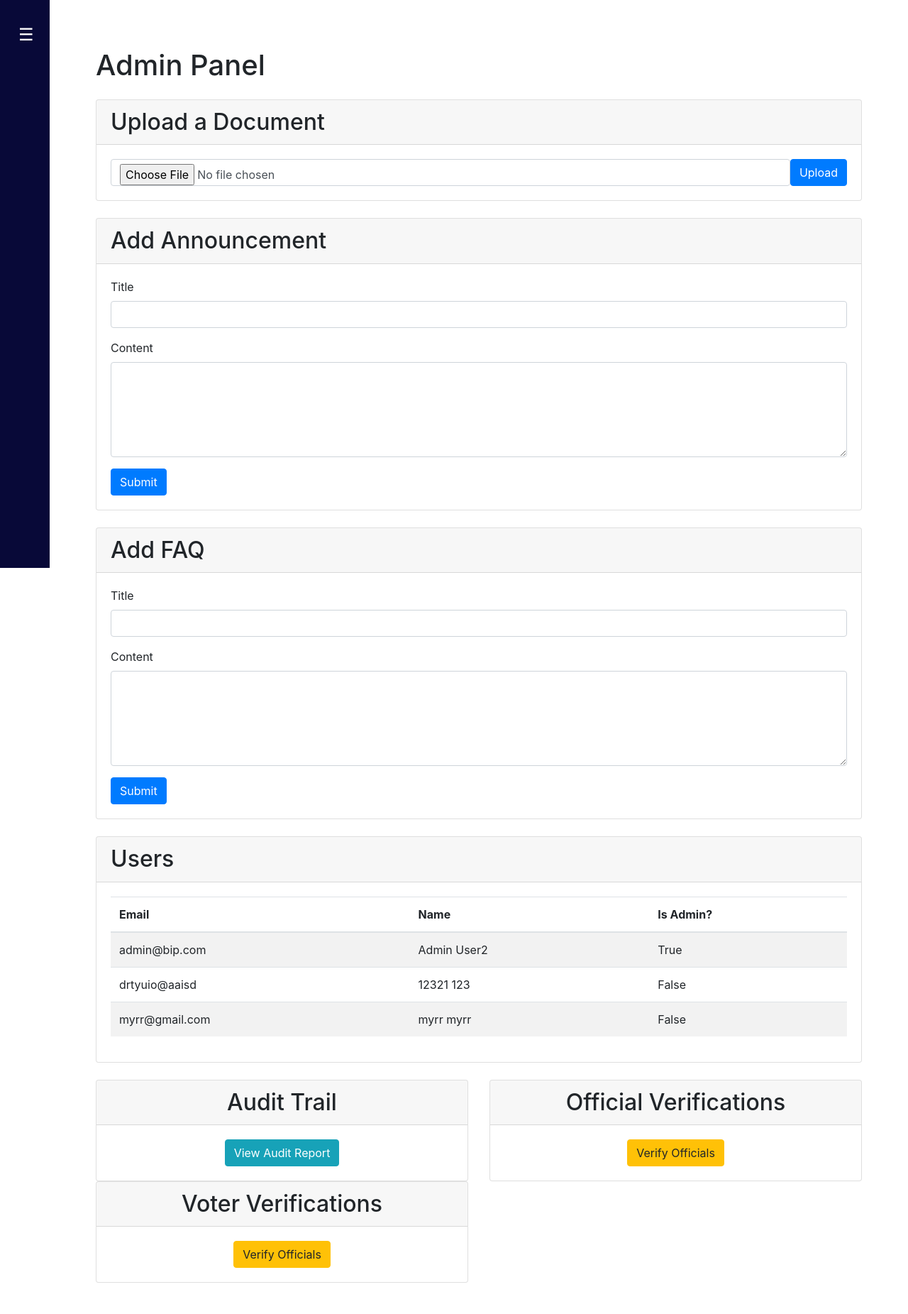
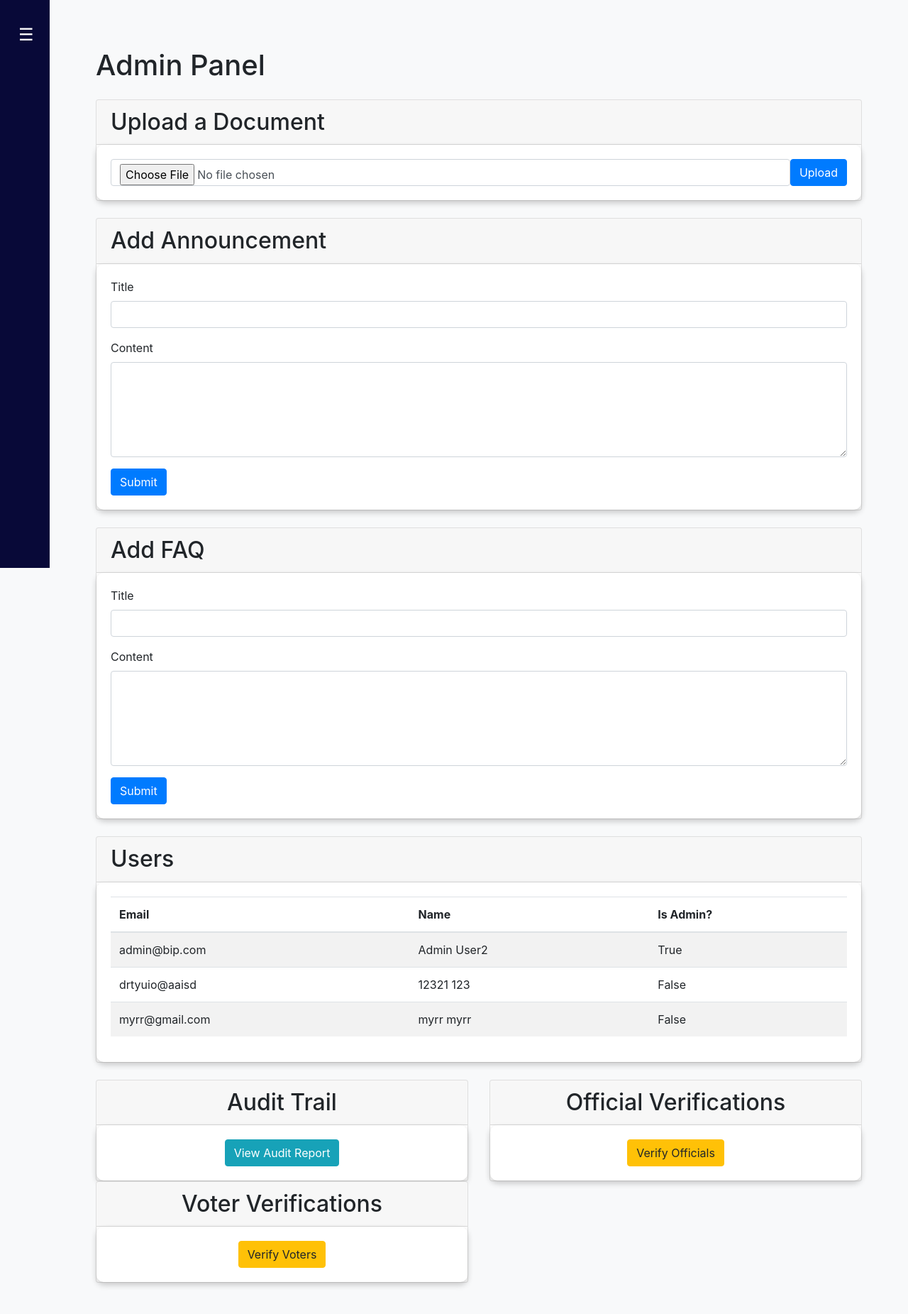
Before and after one commit to Rob-Eugene30/BIP, a Flask app: page /admin in a window 1280 px wide. Shown: the whole page at 71% size. Run offline with Flask 3, Linux system fonts and the light colour scheme; a user stored in the database is signed in; some libraries are stand-ins or nearby versions.

Commit message:
improved uniformity of the htmls

```diff
--- a/Website/templates/Documents.html
+++ b/Website/templates/Documents.html
@@ -14,7 +14,7 @@
     <div class="card-header">
       <h3>{{ document.title }}</h3>
     </div>
-    <div class="card-body">
+    <div class="card-body" style="border-radius: 10px; box-shadow: 0 4px 8px rgba(0, 0, 0, 0.2);">
       <p>
         <a href="{{ url_for('views.get_document', doc_id=document.id) }}" target="_blank" class="btn btn-primary">
           <i class="bi bi-file-earmark"></i> View Document
--- a/Website/templates/admin_panel.html
+++ b/Website/templates/admin_panel.html
@@ -12,7 +12,7 @@
         <div class="card-header">
             <h2 class="mb-0">Upload a Document</h2>
         </div>
-        <div class="card-body">
+        <div class="card-body" style="border-radius: 10px; box-shadow: 0 4px 8px rgba(0, 0, 0, 0.2);">
             <form action="{{ url_for('views.upload') }}" method="POST" enctype="multipart/form-data" class="d-flex align-items-center">
                 <input type="file" name="file" class="form-control me-2" required>
                 <button type="submit" class="btn btn-primary">Upload</button>
@@ -24,7 +24,7 @@
         <div class="card-header">
             <h2 class="mb-0">Add Announcement</h2>
         </div>
-        <div class="card-body">
+        <div class="card-body" style="border-radius: 10px; box-shadow: 0 4px 8px rgba(0, 0, 0, 0.2);">
             <form action="{{ url_for('views.add_announcement') }}" method="POST">
                 <div class="form-group mb-3">
                     <label for="title">Title</label>
@@ -43,7 +43,7 @@
         <div class="card-header">
             <h2 class="mb-0">Add FAQ</h2>
         </div>
-        <div class="card-body">
+        <div class="card-body" style="border-radius: 10px; box-shadow: 0 4px 8px rgba(0, 0, 0, 0.2);">
             <form action="{{ url_for('views.add_faq') }}" method="POST">
                 <div class="form-group mb-3">
                     <label for="title">Title</label>
@@ -62,7 +62,7 @@
         <div class="card-header">
             <h2 class="mb-0">Users</h2>
         </div>
-        <div class="card-body">
+        <div class="card-body" style="border-radius: 10px; box-shadow: 0 4px 8px rgba(0, 0, 0, 0.2);">
             <div class="table-responsive">
                 <table class="table table-striped">
                     <thead>
@@ -90,9 +90,9 @@
         <div class="col-md-6">
             <div class="card h-100">
                 <div class="card-header">
-                    <h2 class="mb-0" align = "center">Audit Trail</h2>
+                    <h2 class="mb-0" align="center">Audit Trail</h2>
                 </div>
-                <div class="card-body d-flex align-items-center justify-content-center">
+                <div class="card-body d-flex align-items-center justify-content-center" style="border-radius: 10px; box-shadow: 0 4px 8px rgba(0, 0, 0, 0.2);">
                     <a href="{{ url_for('views.audit_report') }}" class="btn btn-info">View Audit Report</a>
                 </div>
             </div>
@@ -100,9 +100,9 @@
         <div class="col-md-6">
             <div class="card h-100">
                 <div class="card-header">
-                    <h2 class="mb-0" align = "center">Official Verifications</h2>
+                    <h2 class="mb-0" align="center">Official Verifications</h2>
                 </div>
-                <div class="card-body d-flex align-items-center justify-content-center">
+                <div class="card-body d-flex align-items-center justify-content-center" style="border-radius: 10px; box-shadow: 0 4px 8px rgba(0, 0, 0, 0.2);">
                     <a href="{{ url_for('views.verify_officials') }}" class="btn btn-warning">Verify Officials</a>
                 </div>
             </div>
@@ -110,10 +110,10 @@
         <div class="col-md-6">
             <div class="card h-100">
                 <div class="card-header">
-                    <h2 class="mb-0" align = "center">Voter Verifications</h2>
+                    <h2 class="mb-0" align="center">Voter Verifications</h2>
                 </div>
-                <div class="card-body d-flex align-items-center justify-content-center">
-                    <a href="{{ url_for('views.verify_voters') }}" class="btn btn-warning">Verify Officials</a>
+                <div class="card-body d-flex align-items-center justify-content-center" style="border-radius: 10px; box-shadow: 0 4px 8px rgba(0, 0, 0, 0.2);">
+                    <a href="{{ url_for('views.verify_voters') }}" class="btn btn-warning">Verify Voters</a>
                 </div>
             </div>
         </div>
--- a/Website/templates/base.html
+++ b/Website/templates/base.html
@@ -28,6 +28,7 @@
         display: flex;
         min-height: 100vh;
         overflow-x: hidden;
+        background-color: #f8f9fa;
       }
 
       /* Sidebar Styling */
--- a/Website/templates/home.html
+++ b/Website/templates/home.html
@@ -7,7 +7,7 @@
         /* Main Styles */
         body {
             font-family: 'Segoe UI', Tahoma, Geneva, Verdana, sans-serif;
-            background-color: #f5f7fa;
+            background-color: #f8f9fa;
             color: #333;
             line-height: 1.6;
         }
--- a/Website/templates/view_document.html
+++ b/Website/templates/view_document.html
@@ -11,7 +11,7 @@
     <div class="card-header">
       <h2>{{ document.title }}</h2>
     </div>
-    <div class="card-body">
+    <div class="card-body" style="border-radius: 10px; box-shadow: 0 4px 8px rgba(0, 0, 0, 0.2);">
       <div class="mb-4">
         <a href="{{ url_for('static', filename='uploads/' + document.filename) }}" target="_blank" class="btn btn-primary">
           <i class="bi bi-file-earmark"></i> View Document
@@ -49,7 +49,7 @@
           <div class="card-header">
             Add Comment
           </div>
-          <div class="card-body">
+          <div class="card-body" style="border-radius: 10px; box-shadow: 0 4px 8px rgba(0, 0, 0, 0.2);">
             <form method="POST" action="{{ url_for('views.add_comment', doc_id=document.id) }}">
               <div class="form-group">
                 <textarea name="comment_text" class="form-control" required placeholder="Write a comment..."></textarea>
```
